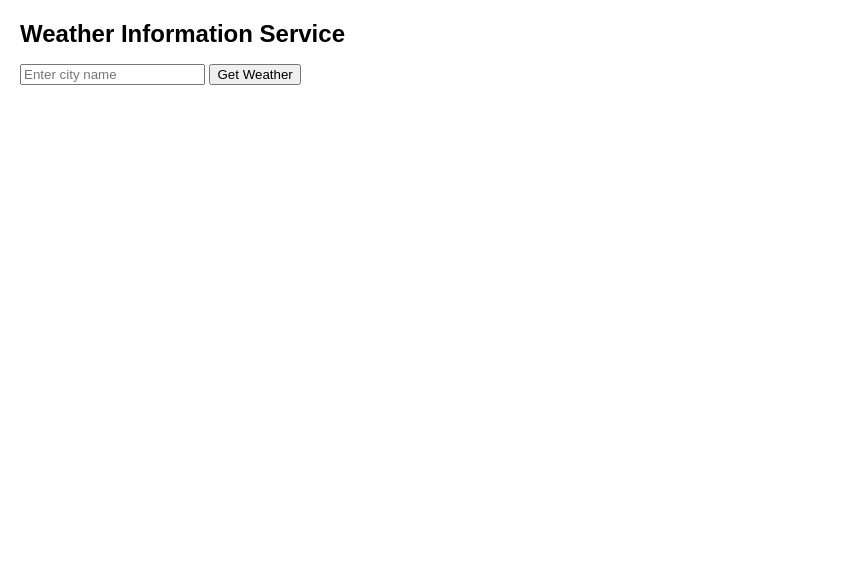
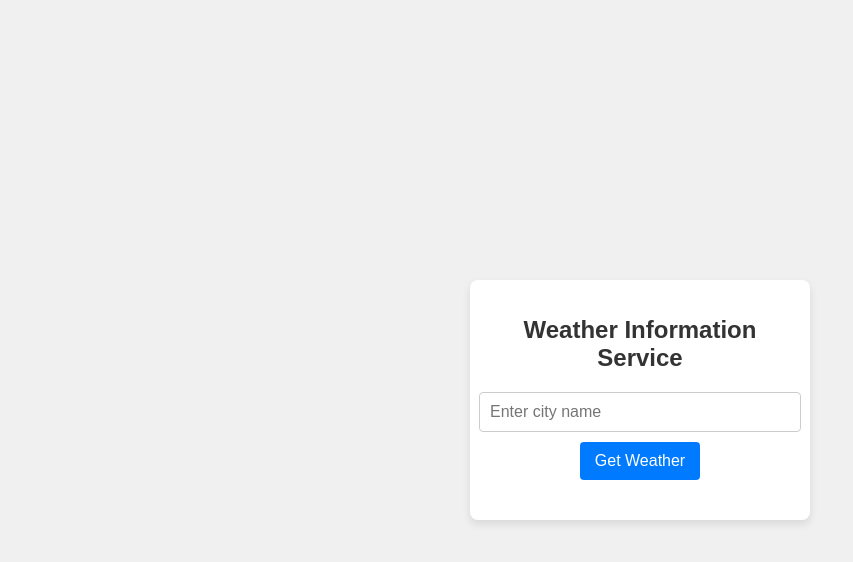
Before and after one commit to dhruvjaiswal2981/weather-info-service, a plain HTML site: page public/index.html in a window 1280 px wide. Shown: the whole page, without its empty margins (0-853 px from the left). Drawn offline with Linux system fonts and the light colour scheme.

Commit message:
Initial commit

```diff
--- a/public/index.html
+++ b/public/index.html
@@ -4,27 +4,17 @@
     <meta charset="UTF-8">
     <meta name="viewport" content="width=device-width, initial-scale=1.0">
     <title>Weather Information Service</title>
-    <style>
-        body {
-            font-family: Arial, sans-serif;
-            margin: 20px;
-            padding: 0;
-        }
-        h1 {
-            font-size: 24px;
-        }
-        .weather-info {
-            margin-top: 20px;
-        }
-    </style>
+    <link rel="stylesheet" href="styles.css">
 </head>
 <body>
+    <div class="container">
         <h1>Weather Information Service</h1>
         <form id="weather-form">
             <input type="text" id="city" name="city" placeholder="Enter city name" required>
             <button type="submit">Get Weather</button>
         </form>
         <div class="weather-info" id="weather-info"></div>
+    </div>
     <script src="script.js"></script>
 </body>
 </html>
--- /dev/null
+++ b/public/styles.css
@@ -0,0 +1,70 @@
+body {
+    font-family: Arial, sans-serif;
+    background-color: #f0f0f0;
+    display: flex;
+    justify-content: center;
+    align-items: center;
+    height: 100vh;
+    margin: 0;
+}
+
+.container {
+    background-color: #fff;
+    padding: 20px;
+    border-radius: 8px;
+    box-shadow: 0 4px 8px rgba(0, 0, 0, 0.1);
+    width: 300px;
+    text-align: center;
+}
+
+h1 {
+    font-size: 24px;
+    color: #333;
+    margin-bottom: 20px;
+}
+
+form {
+    display: flex;
+    flex-direction: column;
+    align-items: center;
+}
+
+input[type="text"] {
+    padding: 10px;
+    border: 1px solid #ccc;
+    border-radius: 4px;
+    margin-bottom: 10px;
+    width: 100%;
+    font-size: 16px;
+}
+
+button {
+    padding: 10px 15px;
+    border: none;
+    border-radius: 4px;
+    background-color: #007bff;
+    color: #fff;
+    font-size: 16px;
+    cursor: pointer;
+    transition: background-color 0.3s;
+}
+
+button:hover {
+    background-color: #0056b3;
+}
+
+.weather-info {
+    margin-top: 20px;
+}
+
+.weather-info h2 {
+    font-size: 20px;
+    color: #007bff;
+    margin-bottom: 10px;
+}
+
+.weather-info p {
+    font-size: 16px;
+    color: #555;
+    margin: 5px 0;
+}
```
Lines whose indentation alone changed are shown as unchanged.
